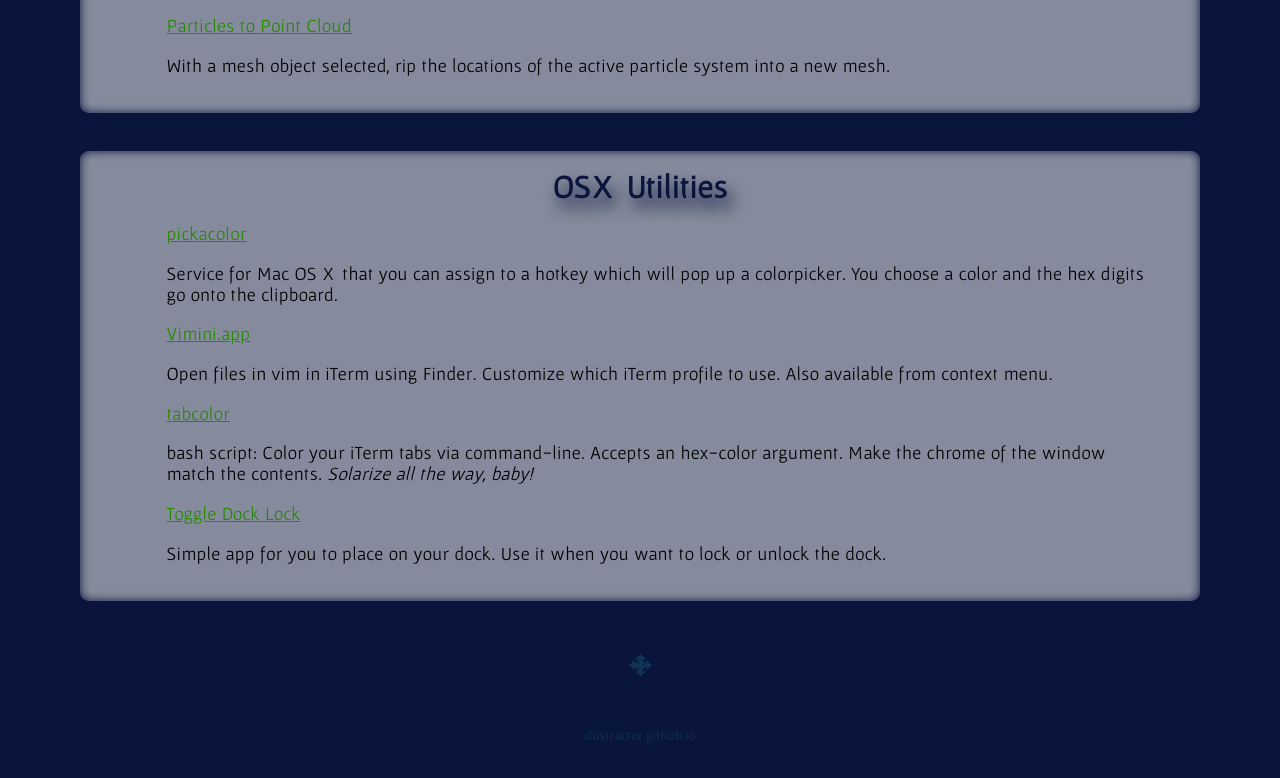
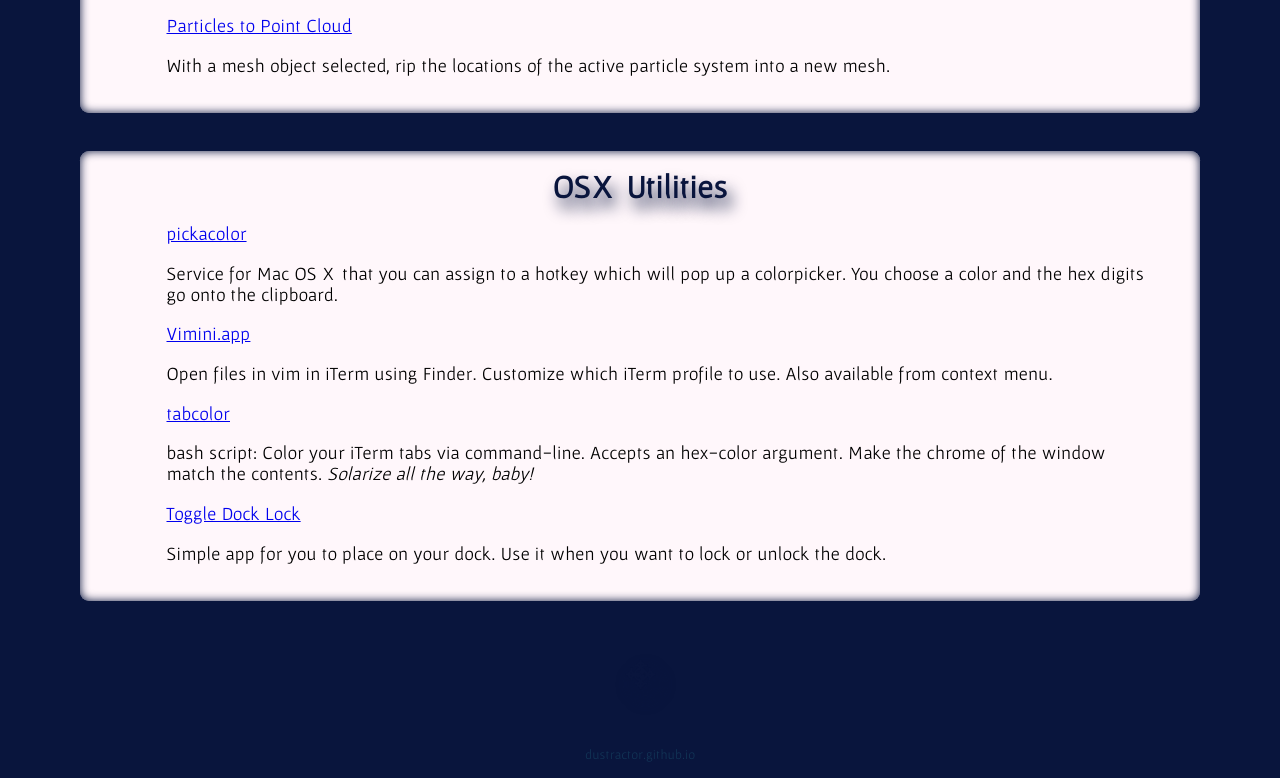
Before and after one commit to dustractor/dustractor.github.io, a plain HTML site: page index.html in a window 1280 px wide. Shown: the part 809-1587 px from the top of the page. Drawn offline with Linux system fonts and the light colour scheme.

Commit message:
le colours

```diff
--- a/dust.css
+++ b/dust.css
@@ -18,7 +18,17 @@ header{
     color:slategrey;
 }
 
-article h2{
+article{
+    font-size:14pt;
+    border-radius:1ex;
+    color:black;
+    background-color:#FFF7FB;
+    padding:1em 2em;
+    margin-bottom:2em;
+    box-shadow: inset 0px 0px 10px #09153D;
+}
+
+h2{
     color:#09153D;
     text-align:center;
     font-size:24pt;
@@ -26,20 +36,9 @@ article h2{
     padding:0;
     text-shadow: 5px 10px 15px #09153D;
 }
-article{
-    font-size:14pt;
-    border-radius:1ex;
-    color:black;
-    background-color:#858B9C;
-    padding:1em 2em;
-    margin-bottom:2em;
-    box-shadow: inset 0px 0px 10px #09153D;
-}
 
-a:link {color:#268b00;}
-a:visited {color:#268b00;}
-a:hover {color:#2aa198;}
-a:active {color:#9bb2F9;}
+/*a:link {color:#268b00;}*/
+/*a:visited {color:#268b00;}*/
 
 footer{
     text-align:center;
@@ -49,3 +48,6 @@ li{
     margin:1ex;
     list-style:none;
 }
+
+a:hover {color:#2aa198;}
+a:active {color:#9bb2F9;}
```
